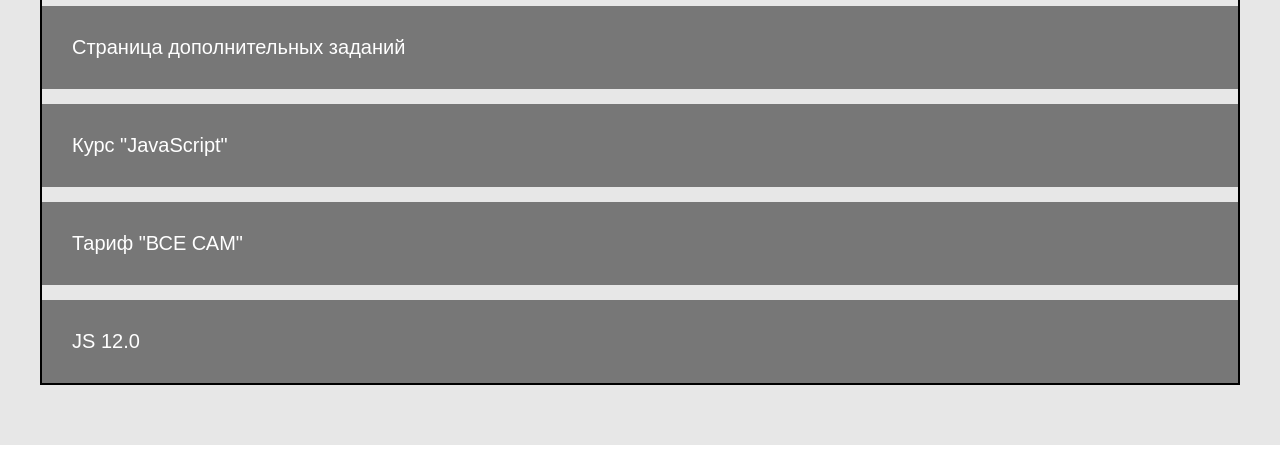
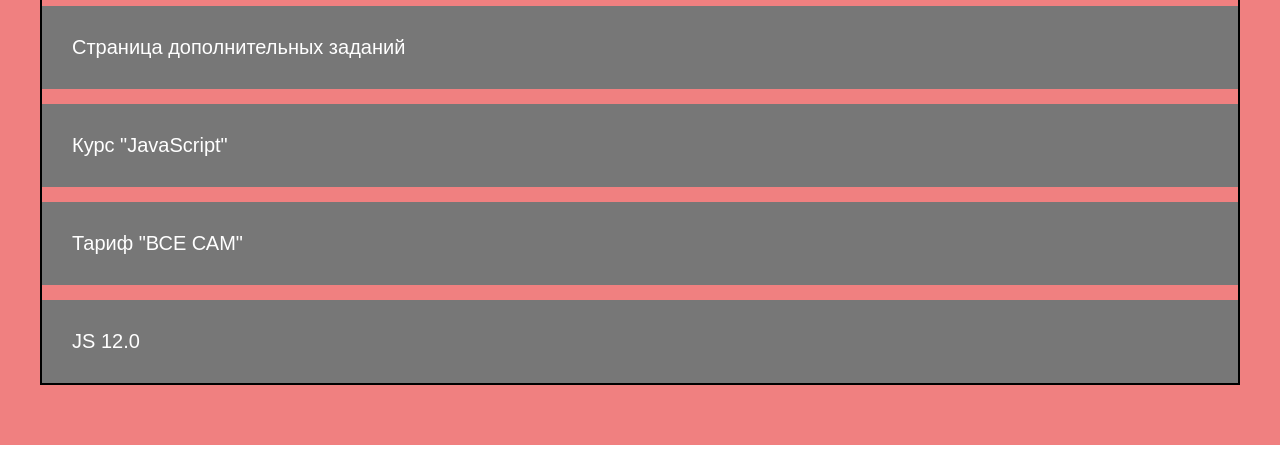
Before and after one commit to iKent-js/777, a plain HTML site: page index.html in a window 1280 px wide. Shown: the part 326-800 px from the top of the page. Drawn offline with Linux system fonts and the light colour scheme.

Commit message:
changed background index.html

```diff
--- a/css/Style.css
+++ b/css/Style.css
@@ -5,7 +5,7 @@
 }
 
 .allpage {
-    background: #e7e7e7;
+    background: lightcoral;
     padding: 0 0 60px 0;
 }
 
```
